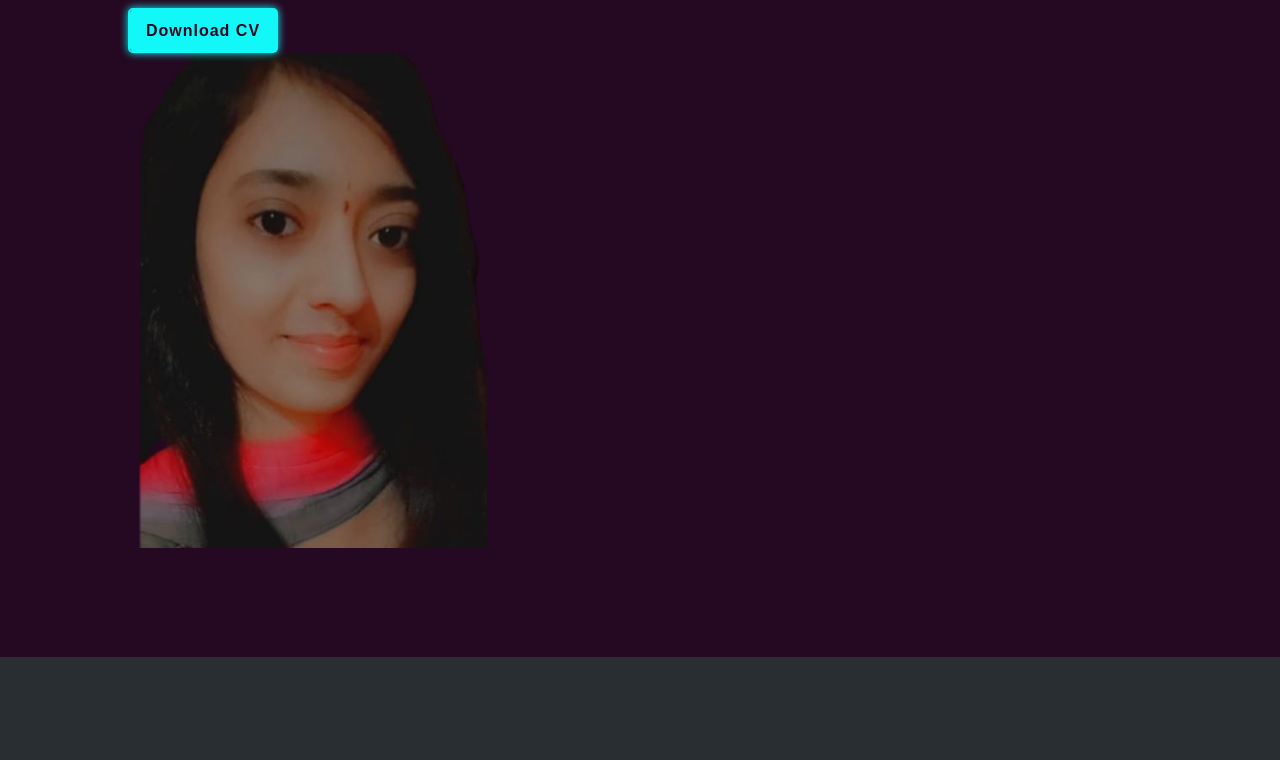
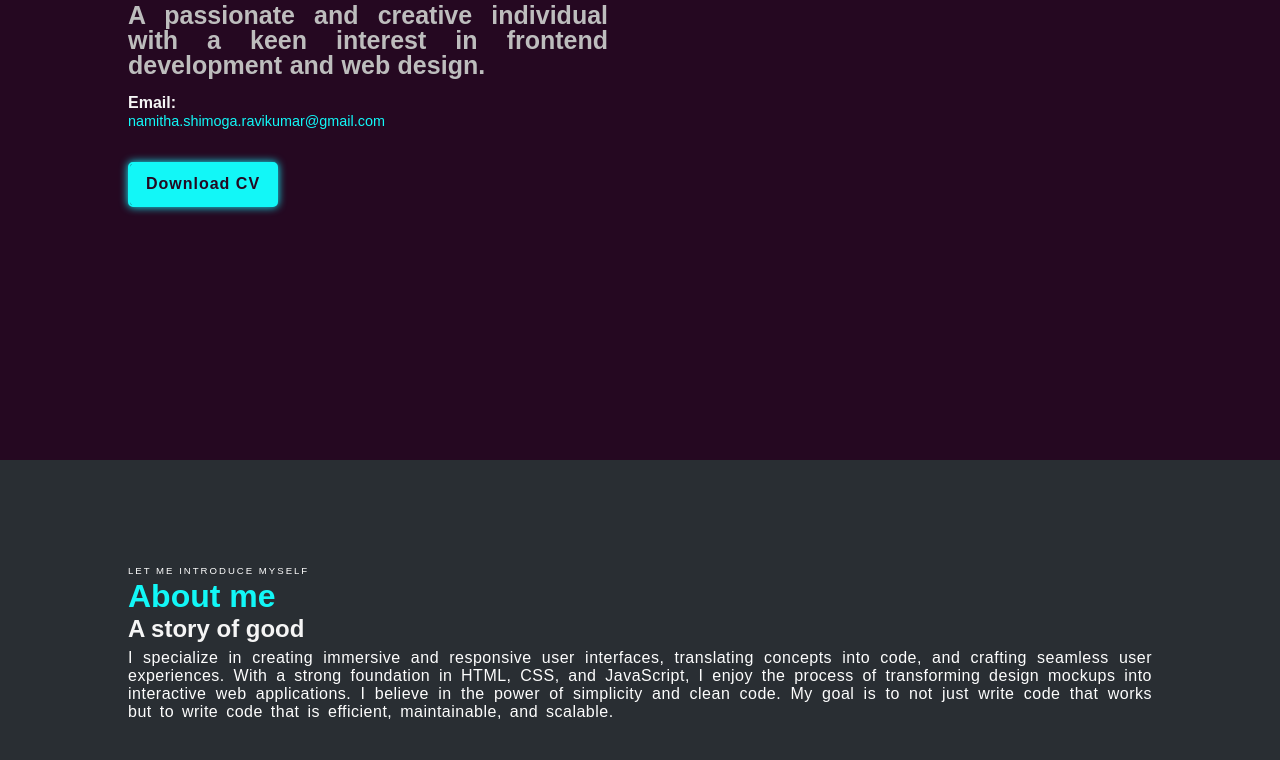
Before and after one commit to namitha273/Personal-Portfolio.github.io, a plain HTML site: page index.html in a window 1280 px wide. Shown: the part 340-1100 px from the top of the page. Drawn offline with nearby package versions, Linux system fonts and the light colour scheme.

Commit message:
Update index.html

```diff
--- a/index.html
+++ b/index.html
@@ -52,7 +52,7 @@
 
             <div class="home-image" scroll-scale>
                 <div class="img-box">
-                    <img src="img/Namitha.png">
+
                 </div>
             </div>
         </div>
```
